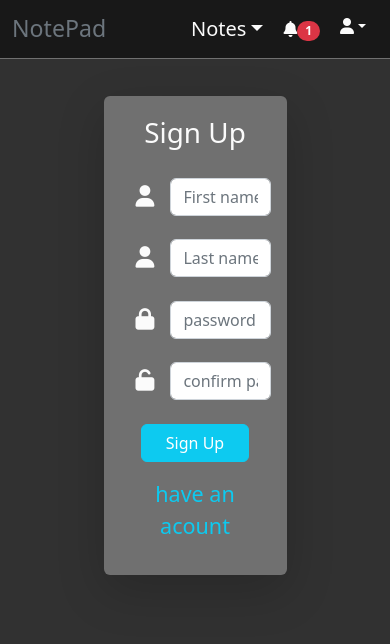
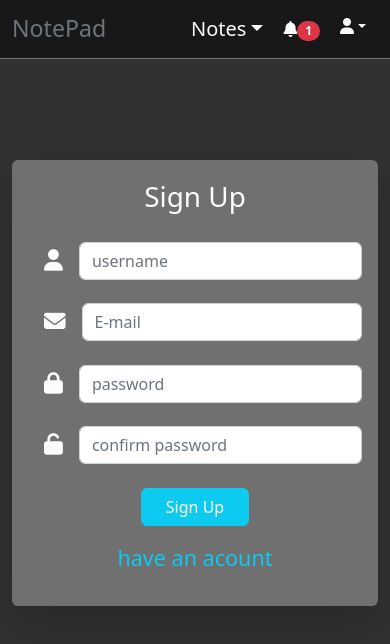
Before and after one commit to EdrissAria/NotePad, a React (Vite) app in the folder frontend/: page /signup in a window 390 px wide. Shown: the top 644 px of the page. Built offline with nearby package versions, Linux system fonts and the light colour scheme; a web font is replaced by a local one.

Commit message:
login and signup page is now responsive

```diff
--- a/frontend/src/assets/css/global.css
+++ b/frontend/src/assets/css/global.css
@@ -5,19 +5,20 @@
    --light: #fbfbfb;
    --darkgray: rgb(112, 112, 112);
   }
+
   body:has(.light) {
     background-color: var(--light);
   }
+
   body:has(.dark) {
     background-color: var(--dark);
   }
-  @media (min-width: 991.98px) {
-    main{
-      padding-left: 240px;
-    }
+
+  main{
+    margin-top: 158px;
   }
-  main{
-    margin-top: 58px;
+  .login-card, .signup-card{
+    margin-top: 160px !important;
   }
   /* navbar */
   .navbar{
@@ -204,6 +205,11 @@
     color: var(--light);
   }
   /*----------------------- Media query ----------------------------*/
+  @media (min-width: 991.98px) {
+    main{
+      padding-left: 240px;
+    }
+  }
   @media (max-width: 991.98px) {
     .sidebar {
       width: 50%;
--- a/frontend/src/pages/Login.tsx
+++ b/frontend/src/pages/Login.tsx
@@ -17,8 +17,9 @@ function Login() {
         console.log(typeof ErrorText)
     }
     return (
-        <div className='container d-flex justify-content-center align-items-center mt-5'>
-            <div className='login-card w-50 h-50 bg-white mt-5 p-3 rounded shadow-lg'>
+        <div className='container'>
+
+            <div className='login-card col col-md-8 col-lg-5 col-xxl-5 bg-white mt-5 p-3 rounded shadow-lg mx-auto'>
                 <p className='fs-1 text-black-50 text-center'>Login</p>
                 <Formik
                     initialValues={initailValues}
--- a/frontend/src/pages/SignUp.tsx
+++ b/frontend/src/pages/SignUp.tsx
@@ -1,13 +1,13 @@
 import { Formik, Form, Field, ErrorMessage } from 'formik'
 import * as yup from 'yup'
 import ErrorText from '../components/errorMessage'
-import {Link} from 'react-router-dom'
+import { Link } from 'react-router-dom'
 
 function SignUp() {
-    const initailValues = { firstname: '', lastname: '', password: '', confirm: '' };
+    const initailValues = { username: '', email: '', password: '', confirm: '' };
     const loginSchema = yup.object({
-        firstname: yup.string().required().min(3),
-        lastname: yup.string().required().min(3),
+        username: yup.string().required().min(3),
+        email: yup.string().required().min(3).email(),
         password: yup.string().required().min(4),
         confirm: yup.string().label('confirm password').required().oneOf([yup.ref('password'), null], 'password must match!')
     })
@@ -15,8 +15,8 @@ function SignUp() {
         console.log(values)
     }
     return (
-        <div className='container d-flex justify-content-center align-items-center mt-5'>
-            <div className='signup-card w-50 h-50 mt-5 p-3 rounded shadow-lg'>
+        <div className='container'>
+            <div className='signup-card col col-md-8 col-lg-5 col-xxl-5 mt-5 mx-auto p-3 rounded shadow-lg'>
                 <p className='fs-1 text-black-50 text-center'>Sign Up</p>
                 <Formik
                     initialValues={initailValues}
@@ -26,31 +26,31 @@ function SignUp() {
                     <Form>
                         <div className='mt-2 d-flex justify-content-start align-items-center'>
                             <i className='fas fa-user fs-4 m-3'></i>
-                            <Field type="text" name="firstname" placeholder='First name' className='form-control' />
+                            <Field type="text" name="username" placeholder='username' className='form-control' />
                         </div>
                         <div className='mx-5'>
-                            <ErrorMessage name="firstname" component={ErrorText}/>
+                            <ErrorMessage name="username" component={ErrorText} />
                         </div>
                         <div className='mt-2 d-flex justify-content-start align-items-center'>
-                            <i className='fas fa-user fs-4 m-3'></i>
-                            <Field type="text" name="lastname" placeholder='Last name' className='form-control' />
+                            <i className='fas fa-envelope fs-4 m-3'></i>
+                            <Field type="text" name="email" placeholder='E-mail' className='form-control' />
                         </div>
                         <div className='mx-5'>
-                            <ErrorMessage name="lastname" component={ErrorText}/>
+                            <ErrorMessage name="email" component={ErrorText} />
                         </div>
                         <div className='mt-2 d-flex justify-content-start align-items-center'>
                             <i className='fas fa-lock fs-4 m-3'></i>
                             <Field type="password" name="password" placeholder='password' className='form-control' />
                         </div>
                         <div className='mx-5'>
-                            <ErrorMessage name="password" component={ErrorText}/>
+                            <ErrorMessage name="password" component={ErrorText} />
                         </div>
                         <div className='mt-2 d-flex justify-content-start align-items-center'>
                             <i className='fas fa-unlock fs-4 m-3'></i>
                             <Field type="password" name="confirm" placeholder='confirm password' className='form-control' />
                         </div>
                         <div className='mx-5'>
-                            <ErrorMessage name="confirm" component={ErrorText}/>
+                            <ErrorMessage name="confirm" component={ErrorText} />
                         </div>
                         <div className="text-center mt-2">
                             <button type="submit" className='btn btn-info text-white mt-2 px-4 align-self-center'>Sign Up</button>
```
Also changed, not shown: frontend/api/index.ts (added, +7 -0 lines), 1 other file (tests, documents, lock files or other folders).
